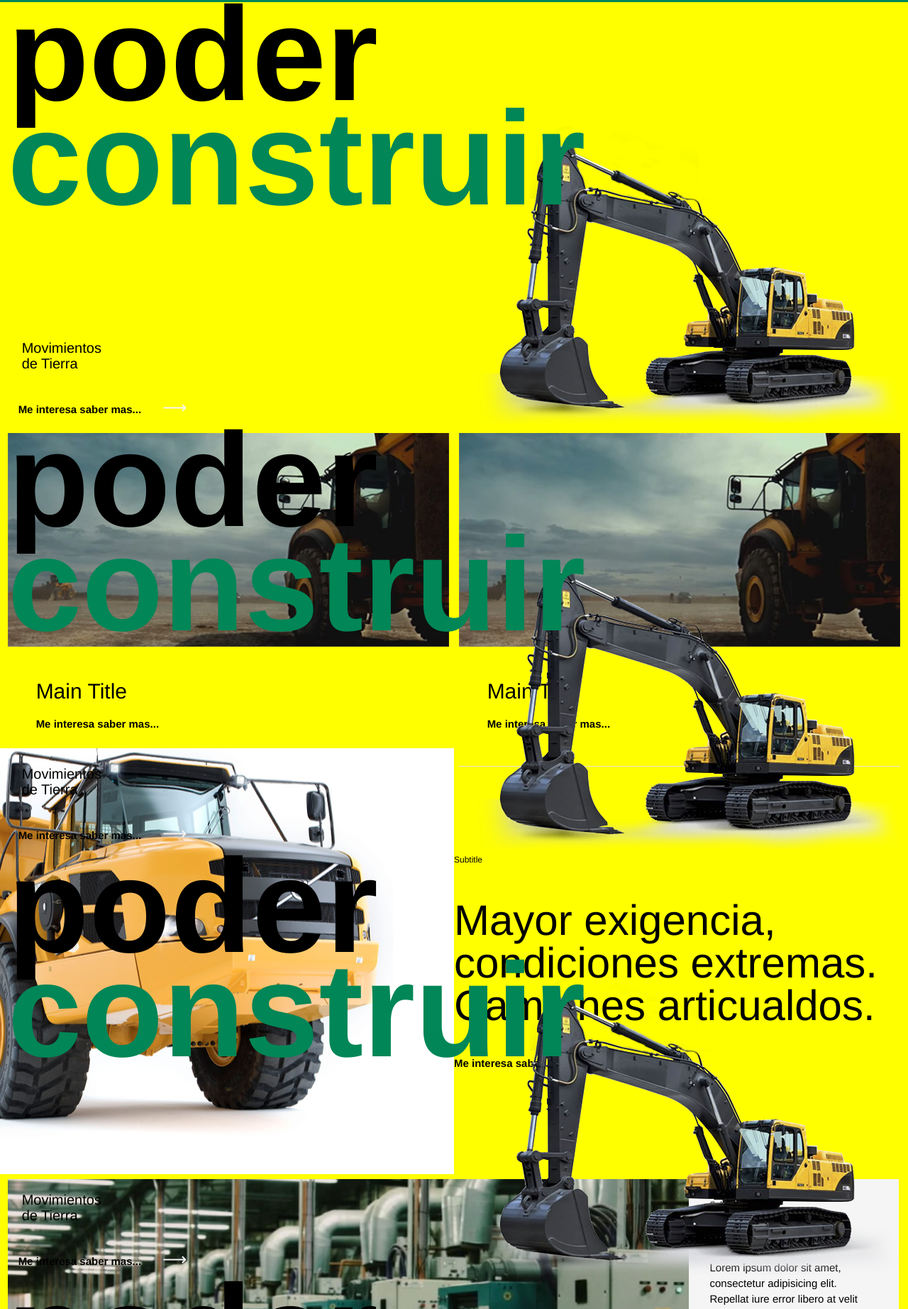
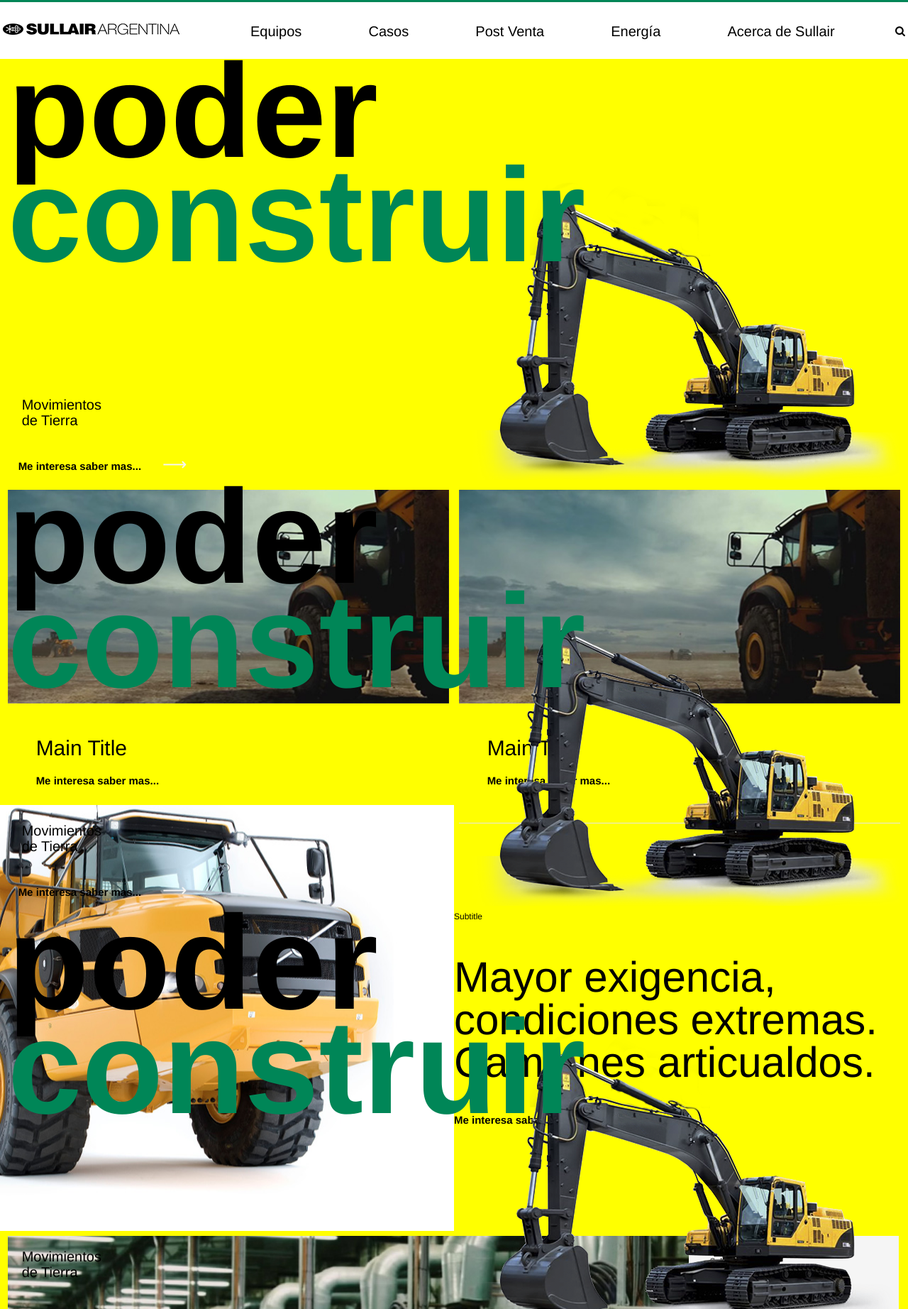
Before and after one commit to ekersten/sullair-maquetado, a PHP site: page /sullair.html in a window 1280 px wide. Shown: the top 1844 px of the page at 71% size. Run offline with PHP 8.4, Linux system fonts and the light colour scheme; style sheets or scripts are compiled from the project's sources; some libraries are stand-ins or nearby versions.

Commit message:
navegacion

```diff
--- a/js/nav.js
+++ b/js/nav.js
@@ -1,17 +1,33 @@
 (function(window, $) {
-	var $navContainer = $('.nav-container'),
-		$navLinks = $navContainer.find('.navigation a');
+
+	var $navContainer = $('header nav'),
+		$navLinks = $navContainer.find('a'),
+		$overlay = $('.overlay'),
+		$subnavs = $('.subnav');
+
+	$subnavs.each(function(index, item) {
+		$sub = $(item);
+		$sub.css('top', $sub.height() * -1);
+	});
+
+	$overlay.fadeOut(0);
 
 
 	$navLinks.on('click', function(e) {
 		var $el = $(e.currentTarget);
 
-		$('.sub-nav').not('#' + $el.data('subnav-toggle')).fadeOut(200);
-
 		if($el.data('subnav-toggle')) {
 			e.preventDefault();
 
-			$('#' + $el.data('subnav-toggle')).fadeToggle(200);
+			$el.toggleClass('active');
+
+			if($el.hasClass('active')) {
+				$overlay.fadeIn();
+				$('#sub-' + $el.data('subnav-toggle')).css('top', '83px');
+			} else {
+				$overlay.fadeOut();
+				$('#sub-' + $el.data('subnav-toggle')).css('top', $('#sub-' + $el.data('subnav-toggle')).height() * -1);
+			}
 		}
 	});
 })(window, jQuery);
--- a/scss/includes/_variables.scss
+++ b/scss/includes/_variables.scss
@@ -18,3 +18,9 @@
 $font-weight-roman: normal;
 $font-weight-medium: 500;
 $font-weight-bold: bold;
+
+
+/*  z-index order */
+$header-z: 300;
+$subnav-z: 200;
+$overlay-z: 100;
--- a/scss/sullair.scss
+++ b/scss/sullair.scss
@@ -14,7 +14,6 @@
 }
 
 body {
-	border-top: 3px solid $sullair-green;
 	font-size: 15px;
 	line-height: 1.46666em;
 	font-family: $font-family-sans-serif;
@@ -61,6 +60,115 @@
 			text-align: right;
 		}
 	}
+}
+
+header {
+	border-top: 3px solid $sullair-green;
+	padding: 30px 0;
+	height: 83px;
+	z-index: $header-z;
+	position: relative;
+	background: white;
+	@include clearfix;
+
+	.wrapper {
+		margin-bottom: 0;
+
+		.logo {
+			float: left;
+			img {
+				display: block;
+			}
+		}
+
+		nav {
+			float: left;
+			margin-left: 10px;
+
+			ul {
+				list-style: none;
+				margin: 0;
+				padding: 0;
+
+		 		li {
+		 			display: inline-block;
+		 			margin-left: 90px;
+
+		 			a {
+		 				display: block;
+		 				color: black;
+		 				font-size: 20px;
+		 				font-weight: 100;
+		 				text-decoration: none;
+
+		 				&.active {
+		 					color: $sullair-green;
+		 				}
+		 			}
+		 		}
+			}
+		}
+
+		.search {
+		 	float: right;
+		}
+	}
+}
+
+.subnav {
+	position: absolute;
+	left: 0;
+	right: 0;
+	top: -1000px;
+	background: white;
+	z-index: $subnav-z;
+	transition: top .2s ease-in-out;
+	@include clearfix;
+
+	.category {
+		float: left;
+		width: 16.66666666666667%;
+
+		h4 {
+			font-size: 18px;
+			font-weight: $font-weight-roman;
+		}
+
+		ul {
+			list-style: none;
+			margin: 0;
+			padding: 0;
+
+			li {
+				margin-bottom: 11px;
+				a {
+					font-size: 14px;
+					font-weight: $font-weight-medium;
+					color: #4d4d4d;
+					text-decoration: none;
+					padding: 13px 17px;
+					border-radius: 2em;
+					margin-left: -17px;
+
+					&:hover {
+						background: $sullair-green;
+						color: white;
+					}
+				}
+			}
+		}
+	}
+}
+
+.overlay {
+	display: none;
+	position: fixed;
+	width: 100%;
+	height: 100%;
+	left: 0;
+	top: 0;
+	z-index: $overlay-z;
+	background: rgba(0,0,0,0.4);
 }
 
 .component {
--- a/sullair.html
+++ b/sullair.html
@@ -3,10 +3,46 @@
 <head>
 	<meta charset="UTF-8">
 	<meta name="viewport" content="width=device-width, user-scalable=no, initial-scale=1.0, maximum-scale=1.0, minimum-scale=1.0">
+	<link rel="stylesheet" href="bower_components/font-awesome/css/font-awesome.min.css">
 	<link rel="stylesheet" href="css/sullair.css">
 	<title>Sullair</title>
 </head>
 <body class="">
+	<header>
+		<div class="wrapper">
+			<div class="logo">
+				<img src="img/logo.png" alt="">
+			</div>
+			<nav>
+				<ul>
+					<li><a href="#" data-subnav-toggle="equipos">Equipos</a></li>
+					<li><a href="#">Casos</a></li>
+					<li><a href="#">Post Venta</a></li>
+					<li><a href="#">Energía</a></li>
+					<li><a href="#">Acerca de Sullair</a></li>
+				</ul>
+			</nav>
+			<div class="search"><i class="fa fa-search"></i></div>
+		</div>
+	</header>
+	<div class="subnav" id="sub-equipos">
+		<div class="wrapper">
+			<div class="category">
+				<img src="img/cat1.png" alt="">
+				<h4>Compresores de Aire</h4>
+				<ul>
+					<li><a href="#">Estacionarios</a></li>
+					<li><a href="#">Estacionarios doble etapa</a></li>
+					<li><a href="#">Plumas articuladas eléctricas</a></li>
+					<li><a href="#">A Gas para servicio continuo</a></li>
+				</ul>
+			</div>
+		</div>
+	</div>
+
+	<div class="overlay">
+
+	</div>
 
 	<div class="wrapper">
 		<div class="component w6 h4 full-md">
```
